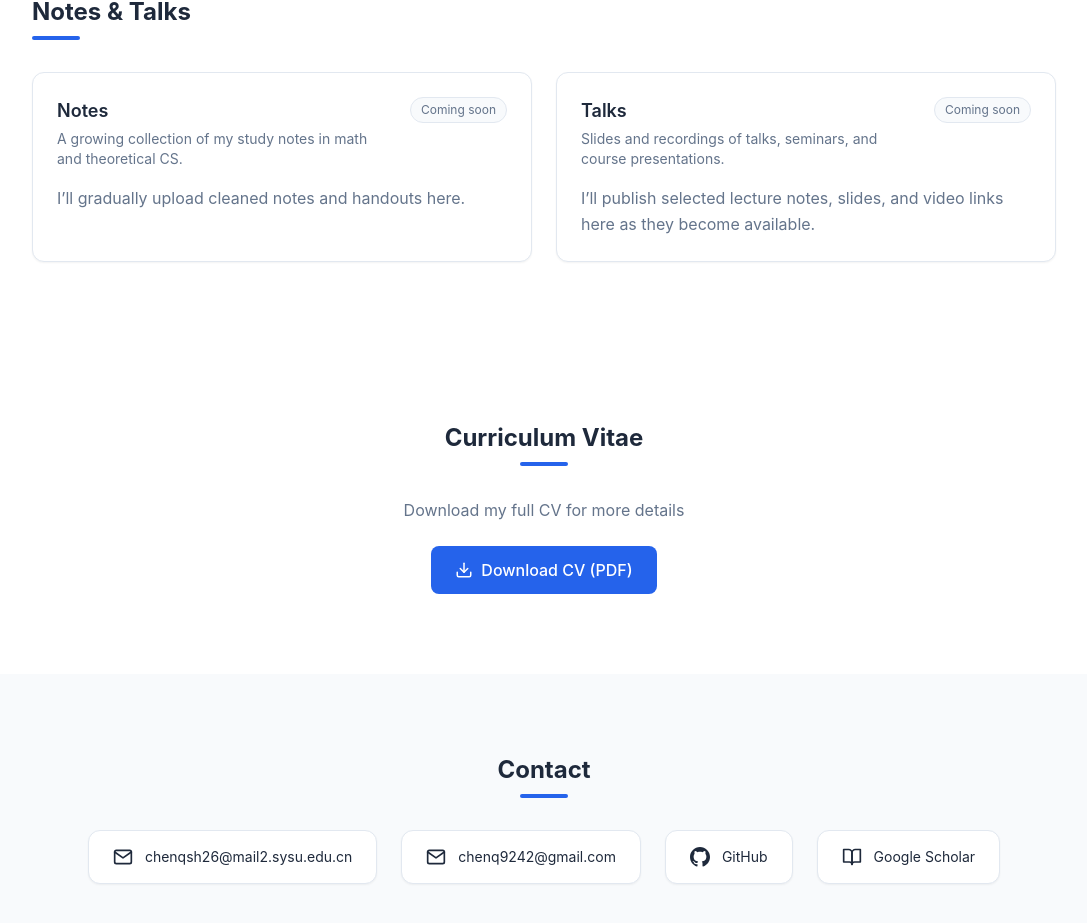
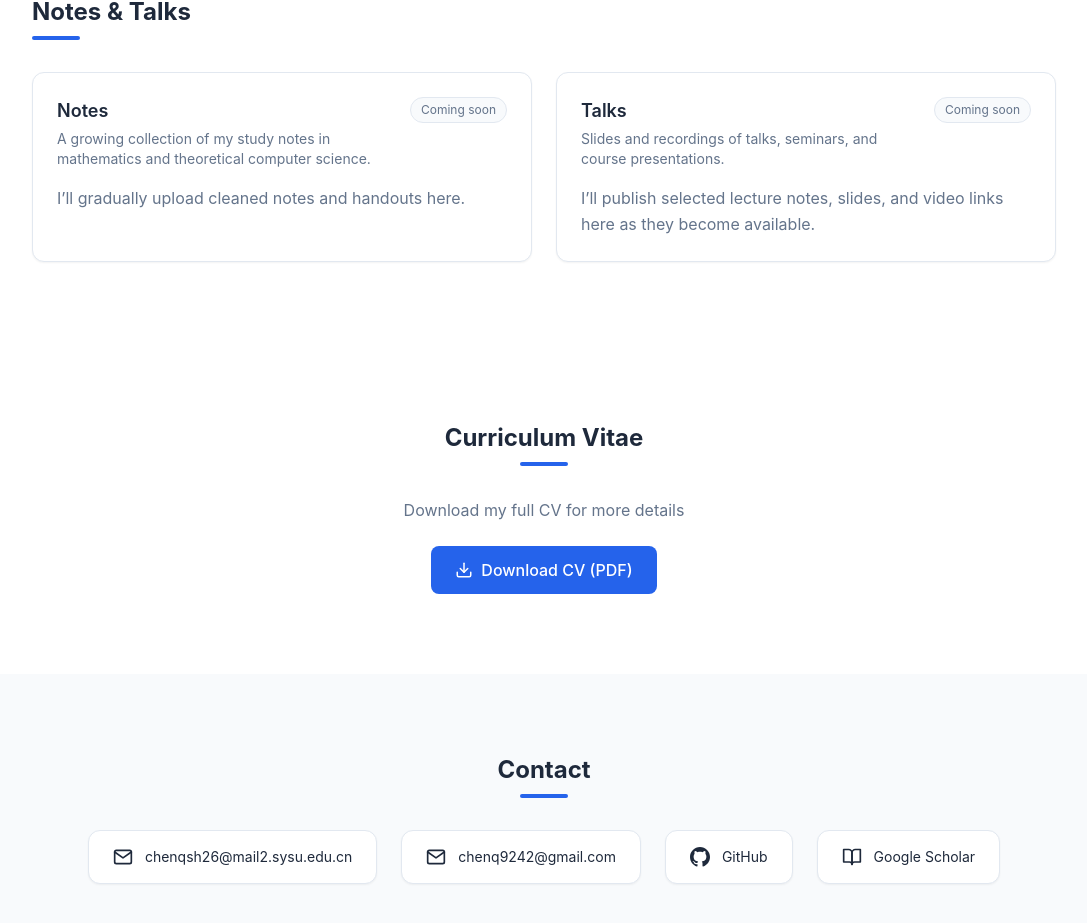
Before and after one commit to qishan-chen/qishan-chen.github.io, a Next.js app: page / in a window 1280 px wide. Shown: the part 1658-2581 px from the top of the page, without its empty margins (96-1183 px from the left). Built offline with nearby package versions, Linux system fonts and the light colour scheme.

Commit message:
Use full name for theoretical computer science

```diff
--- a/src/app/page.tsx
+++ b/src/app/page.tsx
@@ -127,7 +127,7 @@ export default function Home() {
                   <div>
                     <h3 className="text-lg font-semibold">Notes</h3>
                     <p className="text-sm text-[var(--text-secondary)] mt-1">
-                      A growing collection of my study notes in math and theoretical CS.
+                      A growing collection of my study notes in mathematics and theoretical computer science.
                     </p>
                   </div>
                   <span className="shrink-0 px-2.5 py-1 text-xs rounded-full bg-[var(--bg-secondary)] border border-[var(--border)] text-[var(--text-secondary)]">
```
